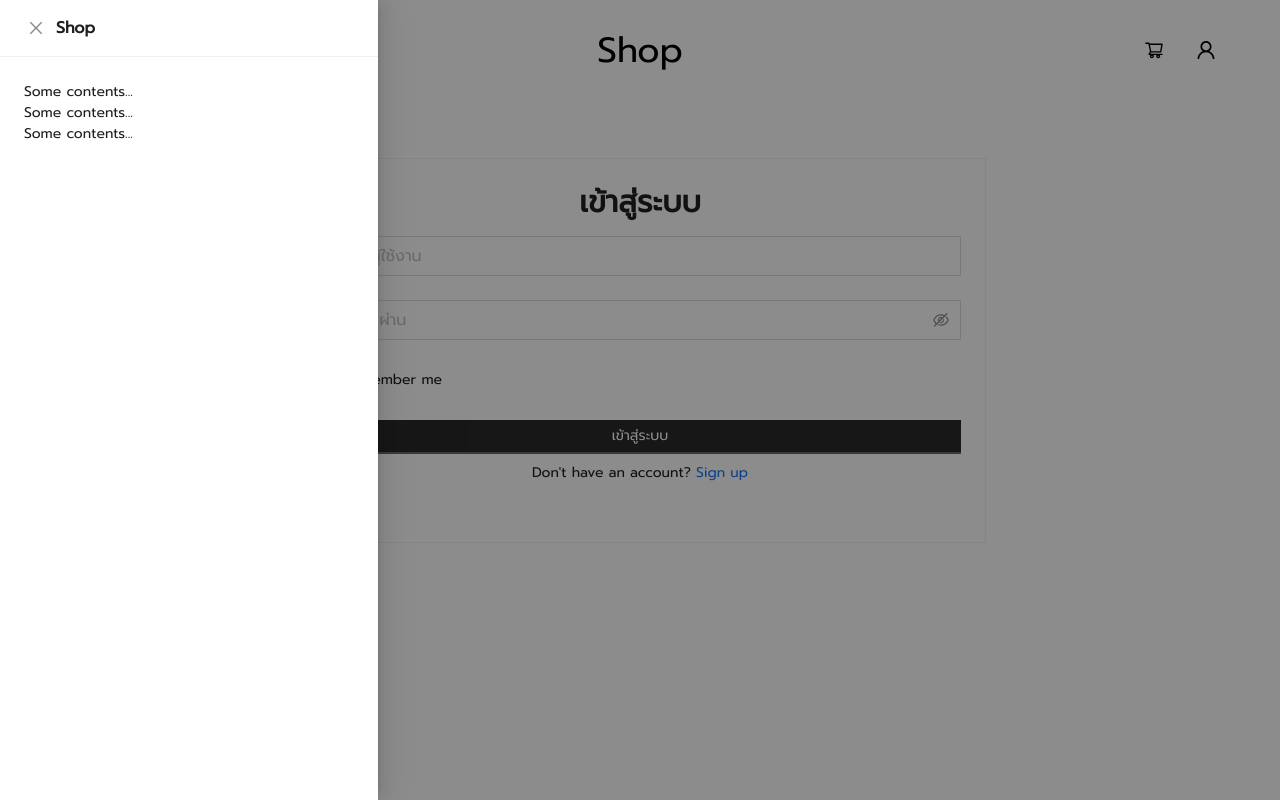
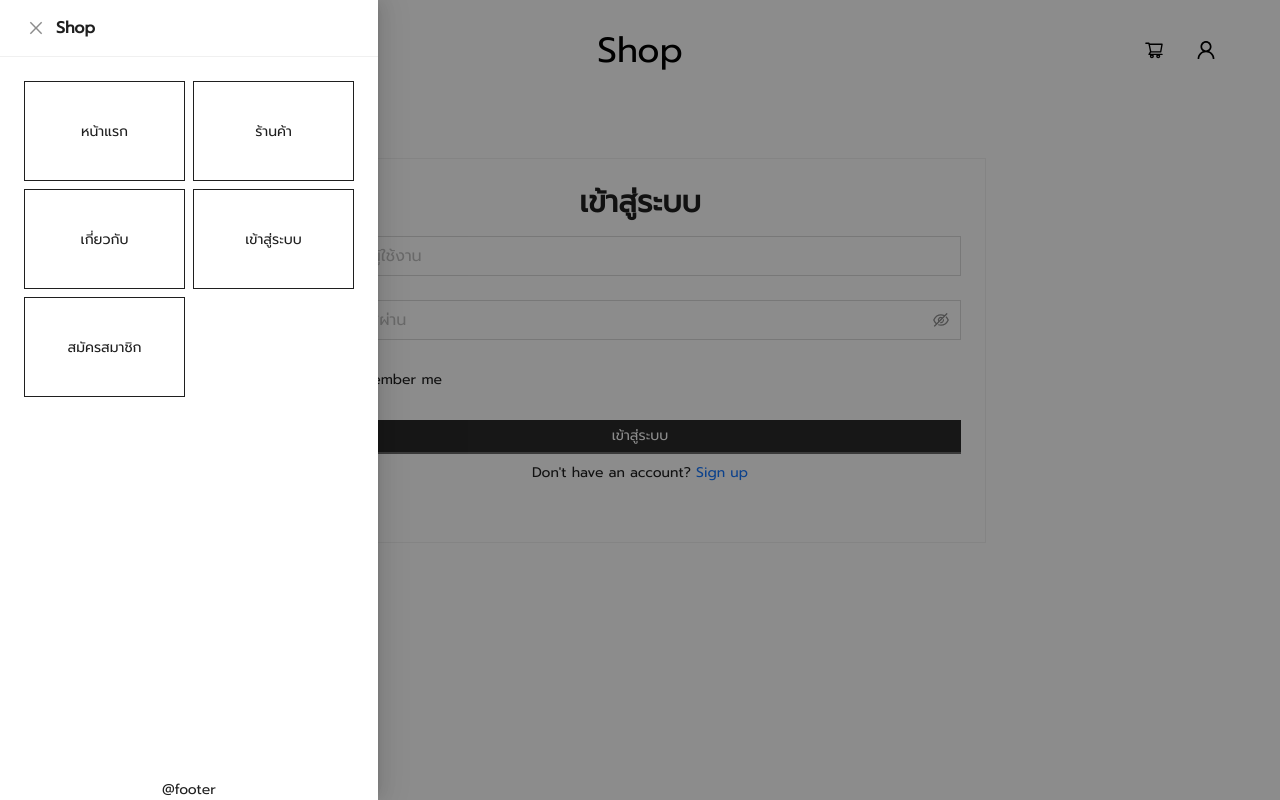
Before and after one commit to kapow-ww/shopping-web, a React (Vite) app in the folder client/: page /login in a window 1280 px wide. Both pictures are taken after a click on the element 72 px from the left and 50 px from the top of the page. Built offline with nearby package versions, Linux system fonts and the light colour scheme.

Commit message:
🔥Add style and loading

```diff
--- a/client/src/App.css
+++ b/client/src/App.css
@@ -61,3 +61,30 @@ li{
 .navbar .texts:hover:after{
     width: 100%;
 }
+
+.box-menu{
+    height: 100px;
+    border: 1px solid;
+    display: flex;
+    flex-direction: column;
+    justify-content: center;
+    align-items: center;
+    color: inherit;
+}
+
+.box-menu:hover{
+    background-color: #292929;
+    color: aliceblue;
+}
+
+.box-menu .icon-menu{
+    font-size: 30px;
+}
+
+.footer-menu{
+    position: absolute;
+    bottom: 0;
+    left:0;
+    width: 100%;
+    text-align: center;
+}
--- a/client/src/App.jsx
+++ b/client/src/App.jsx
@@ -38,6 +38,9 @@ function AdminLayout() {
     { name: "แดชบอร์ด", link: "dashboard" },
     { name: "จัดการผู้ใช้งาน", link: "manage-admin" },
   ];
+  const onClick = (e) => {
+    console.log("click ", e);
+  };
   return (
     <div>
       <MenuBar menus={adminMenu} />
--- a/client/src/components/layouts/Navbar.jsx
+++ b/client/src/components/layouts/Navbar.jsx
@@ -4,13 +4,15 @@ import {
   MailOutlined,
   SettingOutlined,
 } from "@ant-design/icons";
-import { Typography, Dropdown, Drawer } from "antd";
+import { Typography, Dropdown, Drawer, Col, Row, Button } from "antd";
 
 import {
   ShoppingCartOutlined,
   UserOutlined,
-  LoginOutlined,
   MenuOutlined,
+  HomeOutlined,
+  DashboardOutlined,
+  IdcardOutlined,
 } from "@ant-design/icons";
 
 import { Link, useNavigate } from "react-router-dom";
@@ -110,6 +112,49 @@ const NonLogin = () => {
   );
 };
 
+const adminMenu = [
+  {
+    name: "หน้าแรก",
+    link: "admin/index",
+    icon: <HomeOutlined />,
+  },
+  { name: "แดชบอร์ด", link: "admin/dashboard", icon: <DashboardOutlined /> },
+  {
+    name: "จัดการผู้ใช้งาน",
+    link: "admin/manage-admin",
+    icon: <IdcardOutlined />,
+  },
+];
+
+const userMenu = [
+  { name: "หน้าแรก", link: "index" },
+  { name: "ร้านค้า", link: "shop" },
+  { name: "เกี่ยวกับ", link: "about" },
+];
+
+const generalMenu = [
+  { name: "หน้าแรก", link: "/" },
+  { name: "ร้านค้า", link: "dashboard" },
+  { name: "เกี่ยวกับ", link: "manage-admin" },
+  { name: "เข้าสู่ระบบ", link: "login" },
+  { name: "สมัครสมาชิก", link: "register" },
+];
+
+const BoxMenu = ({ menus, closeMenu }) => {
+  return (
+    <Row gutter={[8, 8]}>
+      {menus.map(({ name, link, icon }, index) => (
+        <Col span={12} key={index}>
+          <Link to={link} className="box-menu" onClick={closeMenu}>
+            <div className="icon-menu">{icon}</div>
+            {name}
+          </Link>
+        </Col>
+      ))}
+    </Row>
+  );
+};
+
 const Navbar = () => {
   const [open, setOpen] = useState(false);
 
@@ -117,21 +162,8 @@ const Navbar = () => {
 
   return (
     <div className="navbar">
-      {/* <ul className="links left">
-        <li>
-          <Link className="text-link texts">home</Link>
-        </li>
-        <li>
-          <Link className="text-link texts">product</Link>
-        </li>
-        <li>
-          <Link className="text-link texts">about</Link>
-        </li>
-      </ul> */}
-      <>
-        <MenuOutlined onClick={() => setOpen(true)} />
-      </>
       <p className="logo">Shop</p>
+      <MenuOutlined onClick={() => setOpen(true)} />
       <ul className="links right">
         <li>
           <Link className="text-link">
@@ -150,15 +182,23 @@ const Navbar = () => {
           )}
         </li>
       </ul>
+
       <Drawer
         title="Shop"
         placement="left"
         onClose={() => setOpen(false)}
         open={open}
       >
-        <p>Some contents...</p>
-        <p>Some contents...</p>
-        <p>Some contents...</p>
+        {user ? (
+          user.role === "admin" ? (
+            <BoxMenu menus={adminMenu} closeMenu={() => setOpen(false)} />
+          ) : (
+            <BoxMenu menus={userMenu} closeMenu={() => setOpen(false)} />
+          )
+        ) : (
+          <BoxMenu menus={generalMenu} closeMenu={() => setOpen(false)} />
+        )}
+        <div className="footer-menu">@footer</div>
       </Drawer>
     </div>
   );
--- a/client/src/components/pages/auth/Login.jsx
+++ b/client/src/components/pages/auth/Login.jsx
@@ -3,10 +3,10 @@ import { login } from "../../functions/auth";
 import { useDispatch } from "react-redux";
 import { Link, useNavigate } from "react-router-dom";
 
-import { Button, Checkbox, Form, Input, Card } from "antd";
+import { Button, Checkbox, Form, Input, Card, Spin } from "antd";
 import { toast } from "react-toastify";
 
-import { LockOutlined, UserOutlined } from "@ant-design/icons";
+import { LockOutlined, UserOutlined, LoadingOutlined } from "@ant-design/icons";
 
 import { Typography } from "antd";
 const { Title } = Typography;
@@ -14,6 +14,8 @@ const { Title } = Typography;
 const Login = () => {
   const navigate = useNavigate();
   const dispatch = useDispatch();
+
+  const [loading, setLoading] = useState(false);
 
   // const [value, setValue] = useState({
   //   username: "",
@@ -33,11 +35,10 @@ const Login = () => {
   };
 
   const onFinish = (values) => {
-    // e.preventDefault();
-    console.log(values);
-
+    setLoading(true);
     login(values)
       .then((res) => {
+        setLoading(false);
         dispatch({
           type: "LOGIN",
           payload: {
@@ -53,12 +54,13 @@ const Login = () => {
         toast.success("เข้าสู่ระบบสำเร็จ");
       })
       .catch((err) => {
+        setLoading(false);
         toast.error(err.response.data);
-        // alert(err.response.data);
       });
   };
 
   return (
+    <Spin spinning={loading} indicator={<LoadingOutlined />}>
       <div
         style={{
           display: "flex",
@@ -117,7 +119,11 @@ const Login = () => {
             </Form.Item>
 
             <Form.Item>
-            <Button type="primary" htmlType="submit" style={{ width: "100%" }}>
+              <Button
+                type="primary"
+                htmlType="submit"
+                style={{ width: "100%" }}
+              >
                 เข้าสู่ระบบ
               </Button>
               {/* Don't have an account <Link to="/register">sign up</Link> */}
@@ -128,6 +134,7 @@ const Login = () => {
           </Form>
         </Card>
       </div>
+    </Spin>
   );
 };
 
--- a/client/src/components/pages/auth/Register.jsx
+++ b/client/src/components/pages/auth/Register.jsx
@@ -1,16 +1,17 @@
 import React, { useState } from "react";
 import { register } from "../../functions/auth";
 
-import { Button, Checkbox, Form, Input, Card } from "antd";
+import { Button, Form, Input, Card, Spin } from "antd";
 import { toast } from "react-toastify";
 
-import { LockOutlined, UserOutlined } from "@ant-design/icons";
+import { LockOutlined, UserOutlined, LoadingOutlined } from "@ant-design/icons";
 
 import { Typography } from "antd";
 const { Title } = Typography;
 
 import { Link } from "react-router-dom";
 const Register = () => {
+  const [loading, setLoading] = useState(false);
   // const [value, setValue] = useState({
   //   username: "",
   //   password: "",
@@ -43,44 +44,25 @@ const Register = () => {
   // };
 
   const onFinish = (values) => {
-    // console.log(value);
+    setLoading(true);
     if (values.password !== values.confirmPassword) {
-      // alert("password not match");
       toast.error("รหัสผ่านไม่ตรงกัน");
     } else {
-      // alert("ok");
       register(values)
         .then((res) => {
+          setLoading(false);
           console.log(res.data);
-          // alert(res);
           toast.success("สมัครสมาชิกสำเร็จ");
         })
         .catch((err) => {
-          // console.log(err.response.data);
-          // alert(err.response.data);
+          setLoading(false);
           toast.error(err.response.data);
         });
     }
   };
 
-  // console.log(value);
-
   return (
-    // <div>
-    //   <h1>Register page</h1>
-    //   <form onSubmit={handleSubmit}>
-    //     <label>Username</label>
-    //     <input type="text" name="username" onChange={handleChange} />
-
-    //     <label>Password</label>
-    //     <input type="text" name="password" onChange={handleChange} />
-
-    //     <label>Confirm Password</label>
-    //     <input type="text" name="confirmPassword" onChange={handleChange} />
-
-    //     <button>Submit</button>
-    //   </form>
-    // </div>
+    <Spin spinning={loading} indicator={<LoadingOutlined />}>
       <div
         style={{
           display: "flex",
@@ -99,9 +81,10 @@ const Register = () => {
               rules={[
                 {
                   required: true,
-                message: "Please input your username",
+                  message: "กรุณากรอกชื่อผู้ใช้งาน",
                 },
               ]}
+              hasFeedback
             >
               <Input
                 prefix={<UserOutlined />}
@@ -115,9 +98,10 @@ const Register = () => {
               rules={[
                 {
                   required: true,
-                message: "Please input your password!",
+                  message: "กรุณากรอกรหัสผ่าน",
                 },
               ]}
+              hasFeedback
             >
               <Input.Password
                 prefix={<LockOutlined />}
@@ -128,11 +112,21 @@ const Register = () => {
 
             <Form.Item
               name="confirmPassword"
+              dependencies={["password"]}
+              hasFeedback
               rules={[
                 {
                   required: true,
-                message: "Please input your confirm password!",
+                  message: "กรุณากรอกยืนยันรหัสผ่าน",
                 },
+                ({ getFieldValue }) => ({
+                  validator(_, value) {
+                    if (!value || getFieldValue("password") === value) {
+                      return Promise.resolve();
+                    }
+                    return Promise.reject(new Error("รหัสผ่านไม่ตรงกัน"));
+                  },
+                }),
               ]}
             >
               <Input.Password
@@ -143,7 +137,11 @@ const Register = () => {
             </Form.Item>
 
             <Form.Item>
-            <Button type="primary" htmlType="submit" style={{ width: "100%" }}>
+              <Button
+                type="primary"
+                htmlType="submit"
+                style={{ width: "100%" }}
+              >
                 สมัครสมาชิก
               </Button>
               <div style={{ margin: "10px 0 10px 0", textAlign: "center" }}>
@@ -153,6 +151,7 @@ const Register = () => {
           </Form>
         </Card>
       </div>
+    </Spin>
   );
 };
 
```
Lines whose indentation alone changed are shown as unchanged.
